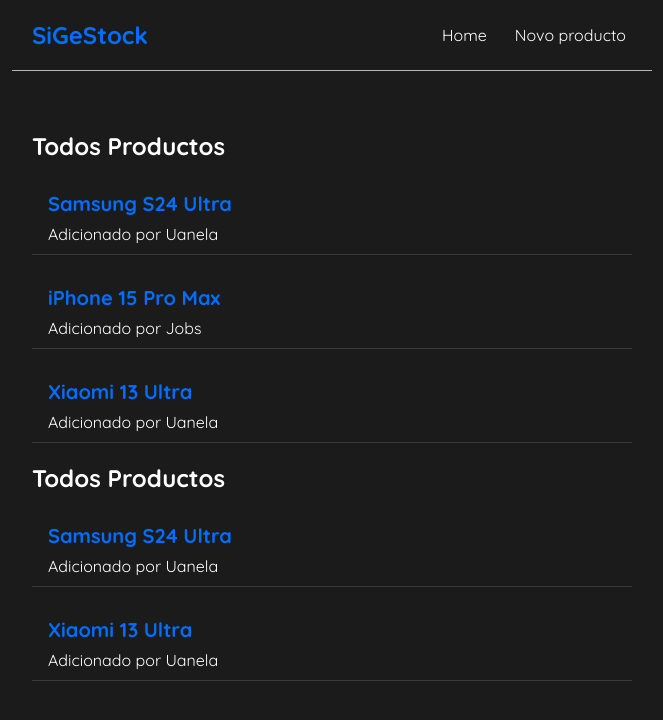
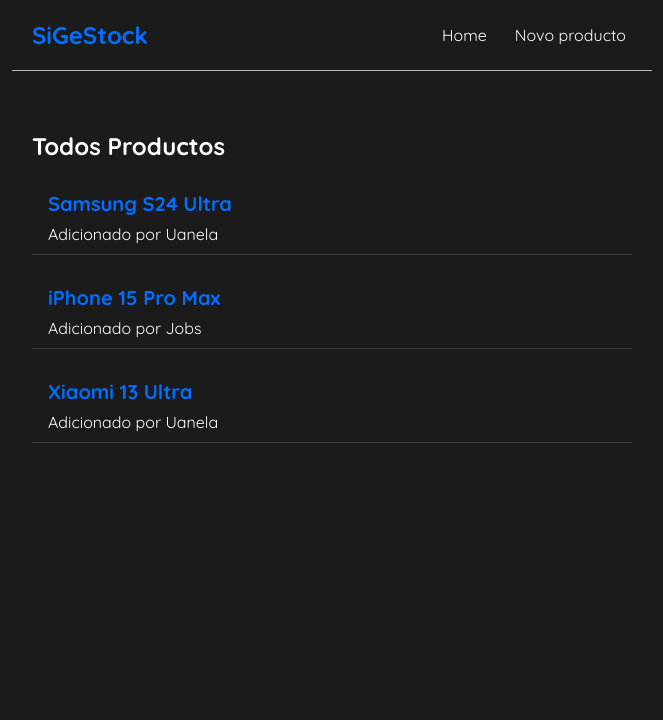
Before and after one commit to Uanela/curso-completo-de-react-para-iniciantes-gratuito, a React (Create React App) app: page / in a window 1280 px wide. Shown: the top 720 px of the page, without its empty margins (308-971 px from the left). Built offline with nearby package versions, Linux system fonts and the light colour scheme.

Commit message:
first commit

```diff
--- a/src/components/Home.js
+++ b/src/components/Home.js
@@ -1,4 +1,4 @@
-import { useState } from "react";
+import { useState, useEffect } from "react";
 import ProductsList from "./ProductsList";
 
 export default function Home() {
@@ -23,12 +23,22 @@
     },
   ]);
 
+  const handleDelete = (id) => {
+    const newProdutcts = products.filter((product) => product.id !== id);
+    setProducts(newProdutcts);
+  };
+
+  useEffect(() => {
+    console.log("useEffect executou");
+    console.log(products);
+  });
+
   return (
     <div className="home">
-      <ProductsList products={products} title="Todos Productos" />
       <ProductsList
-        products={products.filter((product) => product.worker === "Uanela")}
+        products={products}
         title="Todos Productos"
+        handleDelete={handleDelete}
       />
     </div>
   );
```
